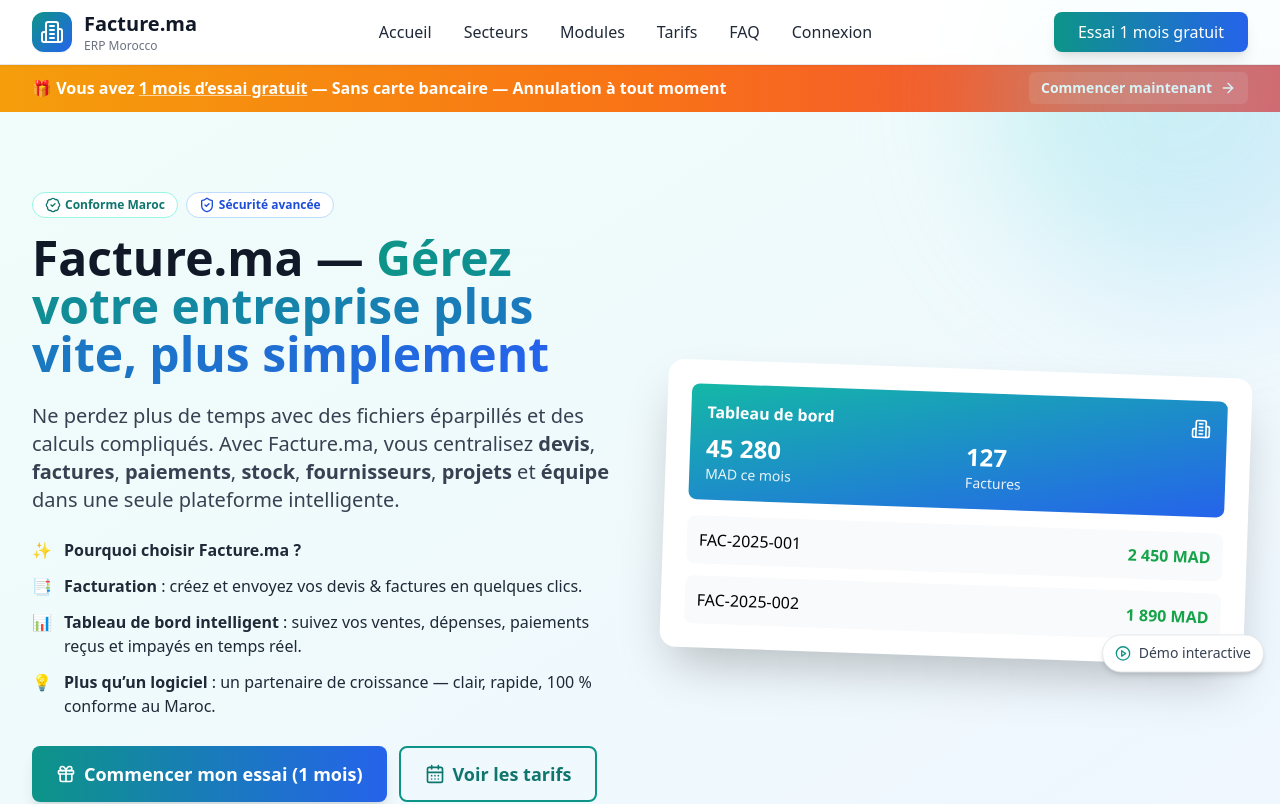
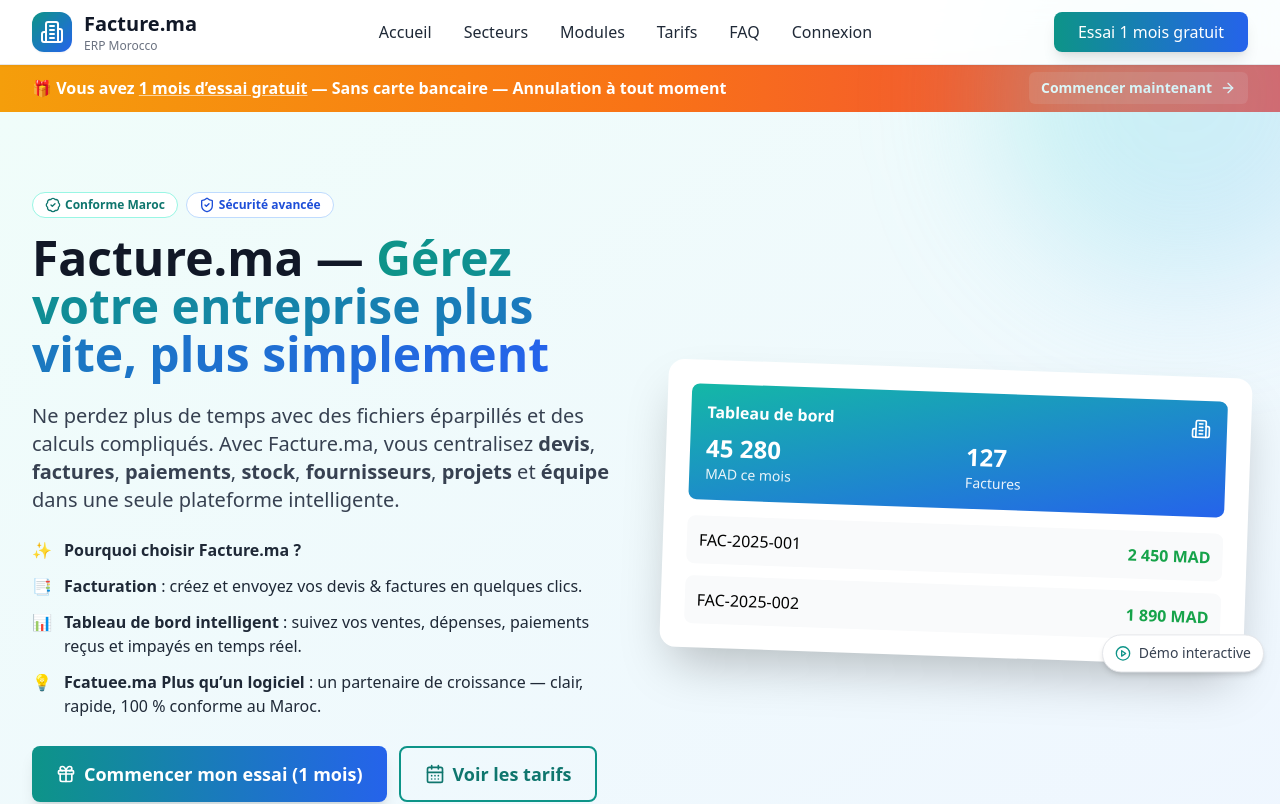
Before and after one commit to dofusbotss1-ctrl/facture5, a React (Vite) app: page / in a window 1280 px wide. Shown: the top 804 px of the page. Built offline with nearby package versions, Linux system fonts and the light colour scheme; no server answers.

Commit message:
Updated HomePage.tsx

```diff
--- a/src/components/home/HomePage.tsx
+++ b/src/components/home/HomePage.tsx
@@ -126,7 +126,7 @@ export default function HomePage() {
                 <div className="flex items-start gap-3"><span>✨</span><p><strong>Pourquoi choisir Facture.ma ?</strong></p></div>
                 <div className="flex items-start gap-3"><span>📑</span><p><strong>Facturation </strong> : créez et envoyez vos devis & factures en quelques clics.</p></div>
                 <div className="flex items-start gap-3"><span>📊</span><p><strong>Tableau de bord intelligent</strong> : suivez vos ventes, dépenses, paiements reçus et impayés en temps réel.</p></div>
-                <div className="flex items-start gap-3"><span>💡</span><p><strong>Plus qu’un logiciel</strong> : un partenaire de croissance — clair, rapide, 100 % conforme au Maroc.</p></div>
+                <div className="flex items-start gap-3"><span>💡</span><p><strong> Fcatuee.ma Plus qu’un logiciel</strong> : un partenaire de croissance — clair, rapide, 100 % conforme au Maroc.</p></div>
               </motion.div>
 
               <motion.div variants={fadeUp} className="mt-7 flex flex-col sm:flex-row gap-3">
```
